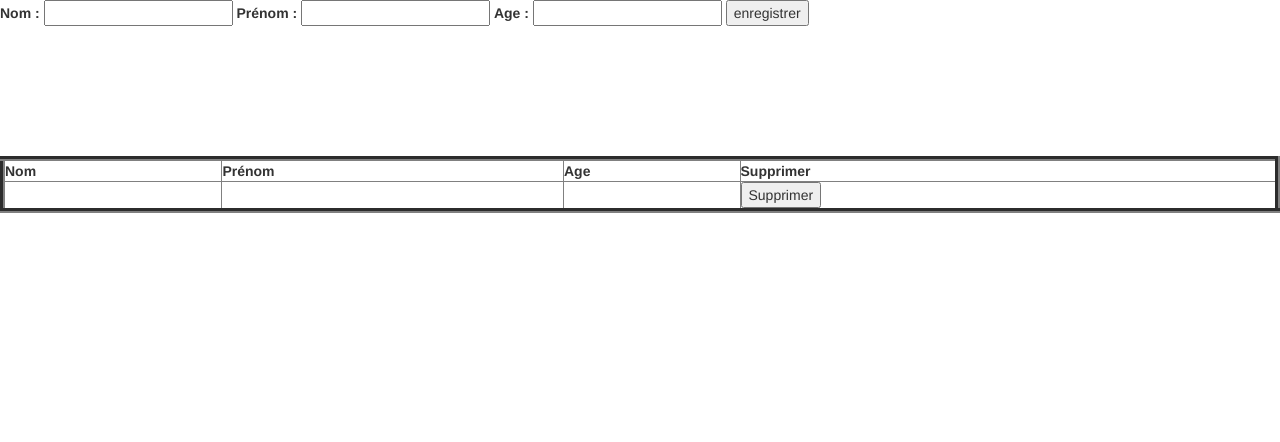
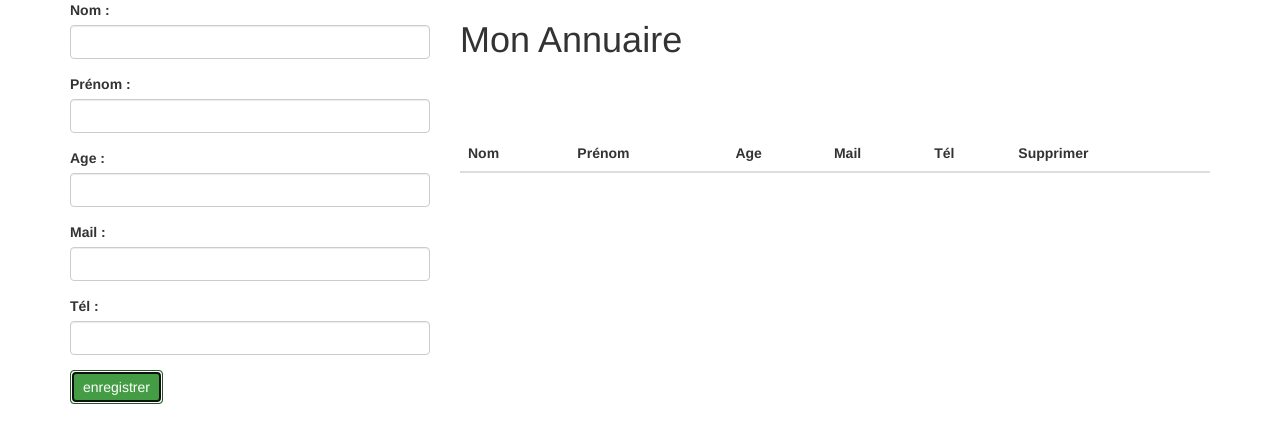
Before and after one commit to mouad13/formulaire-js, a website: page index.html in a window 1280 px wide. Both pictures are taken after a click on the button "enregistrer". Drawn offline with nearby package versions, Linux system fonts and the light colour scheme.

Commit message:
Annuaire

```diff
--- a/app.js
+++ b/app.js
@@ -13,6 +13,8 @@
 	var nom = "";
 	var prenom = "";
 	var age = "";
+	var Mail = "";
+	var Tel = "";
 
 	$("#Nom").keyup(function(){
 		nom = $("#Nom").val();
@@ -32,16 +34,29 @@
 
 	});
 
+	$("#Mail").keyup(function(){
+		mail = $("#Mail").val();
+
+
+	});
+
+	$("#Tel").keyup(function(){
+		tel = $("#Tel").val();
+
+
+	});
+
 	$("#button").click(function(){
 
 	   //console.log(prenom);
 	   //console.log(nom);
 	   //console.log(personne);
-		var personne = {"Nom" : nom, "Prenom" : prenom, "Age" : age}
-		$("#table").append('<tr><td>'+nom+'</td><td>'+prenom+'</td><td>'+age+'</td><td><button id="bsupp">Supprimer</button></td></tr>');
+		var personne = {"Nom" : nom, "Prenom" : prenom, "Age" : age, "Mail" : mail, "Tel" : tel}
+		$("#table").append('<tr><td>'+nom+'</td><td>'+prenom+'</td><td>'+age+'</td><td>'+mail+'</td><td>'+ tel+'</td><td><button id="bsupp" class="btn btn-danger">Supprimer</button></td></tr>');
 		$("input").val("");
 		annuaire.push(personne);
 		//console.log(annuaire);
+
 
 	});
 
@@ -51,7 +66,7 @@
 
 		$(this).parent().parent().remove();
 
-		//console.log(delet);
+		//console.log(annuaire);
 
 });
 
@@ -75,3 +90,9 @@
 	}
 
  });
+
+
+	$("#table").delegate('thead', 'click', function(){
+
+		$("#table").tablesorter().trigger("update");
+    });
--- a/index.html
+++ b/index.html
@@ -1,33 +1,67 @@
 <!DOCTYPE html>
 <html>
 <head>
-	<title></title>
+	<title>Annuaire</title>
 	<meta charset="utf-8">
 	<link href="node_modules/bootstrap/dist/css/bootstrap.min.css" rel="stylesheet">
 	<link rel="stylesheet" type="text/css" href="style.css">
 </head>
 <body>
+<div class="container">
+	<div class="row">
 
-	<label>Nom :</label> <input type="text" id="Nom">
+		<div class="col-md-4">
+			<div class="form-group">
+				<label>Nom :</label>
+				<input type="text" id="Nom"  class="form-control" />
+			</div>
 
-	<label>Prénom :</label> <input type="text" id="Prenom">
+			<div class="form-group">
+				<label>Prénom :</label>
+				<input type="text" id="Prenom"  class="form-control"/>
+			</div>
 
-	<label>Age :</label> <input type="number" id="Age">
+			<div class="form-group">
+				<label>Age :</label>
+				<input type="number" id="Age"  class="form-control"/>
+			</div>
 
-	<button id="button">enregistrer</button>
+			<div class="form-group">
+				<label>Mail :</label>
+				<input type="mail" id="Mail"  class="form-control"/>
+			</div>
+
+			<div class="form-group">
+				<label>Tél :</label>
+				<input type="text" id="Tel"  class="form-control">
+			</div>
+
+			<button id="button" class="btn btn-success">enregistrer</button>
+		</div>
+
+		<div class="col-md-8">
+			<h1>Mon Annuaire</h1>
 			<div id="annuaire">
-		<table border="5" id="table">
-			<tr>
+				<table class="table table-striped" id="table">
+					<thead>
 						<th>Nom</th>
 						<th>Prénom</th>
 						<th>Age</th>
+						<th>Mail</th>
+						<th>Tél</th>
 						<th>Supprimer</th>
-			</tr>
+					</thead>
+					<tbody>
+
+					</tbody>
 				</table>
 			</div>
-
+		</div>
+	</div>
+</div>
 
 	<script src="node_modules/jquery/dist/jquery.js"></script>
+	<script src="node_modules/tablesorter/dist/js/jquery.tablesorter.min.js"></script>
 	<script src="node_modules/bootstrap/dist/js/bootstrap.min.js"></script>
 	<script src="app.js"></script>
 </body>
--- a/package.json
+++ b/package.json
@@ -18,6 +18,7 @@
   "homepage": "https://github.com/mouad13/formulaire-js#readme",
   "dependencies": {
     "bootstrap": "^3.3.7",
-    "jquery": "^3.2.1"
+    "jquery": "^3.2.1",
+    "tablesorter": "^2.28.5"
   }
 }
```
Also changed, not shown: style.css (line endings or trailing spaces). Lines whose indentation alone changed are shown as unchanged.
